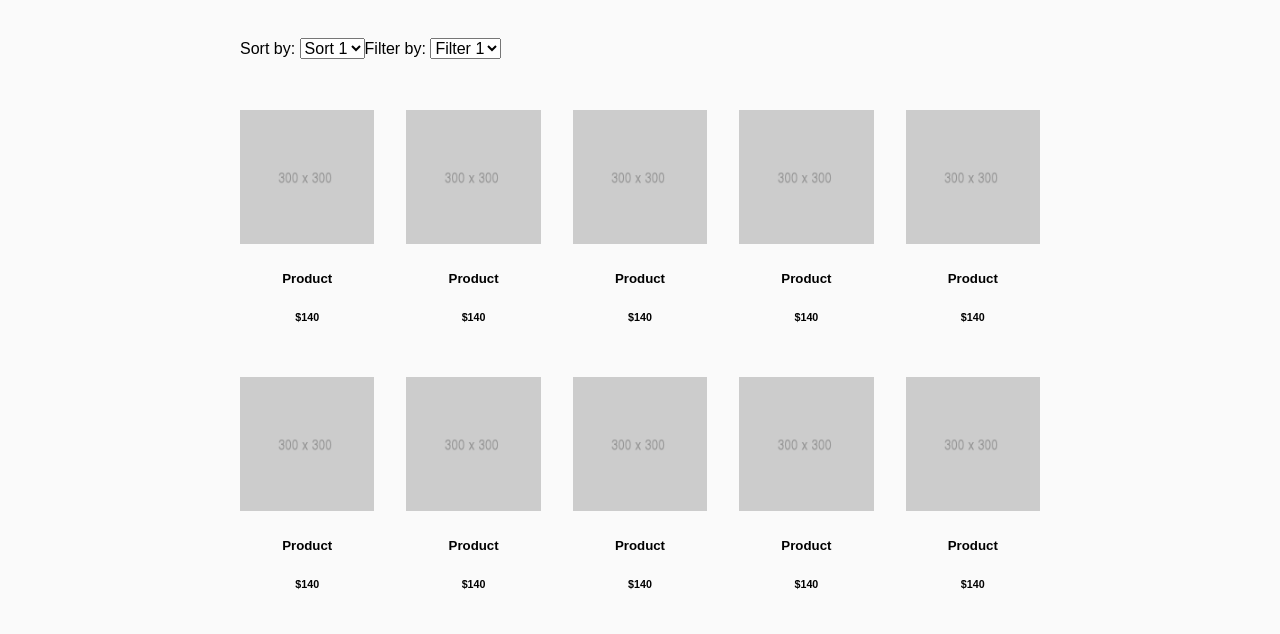
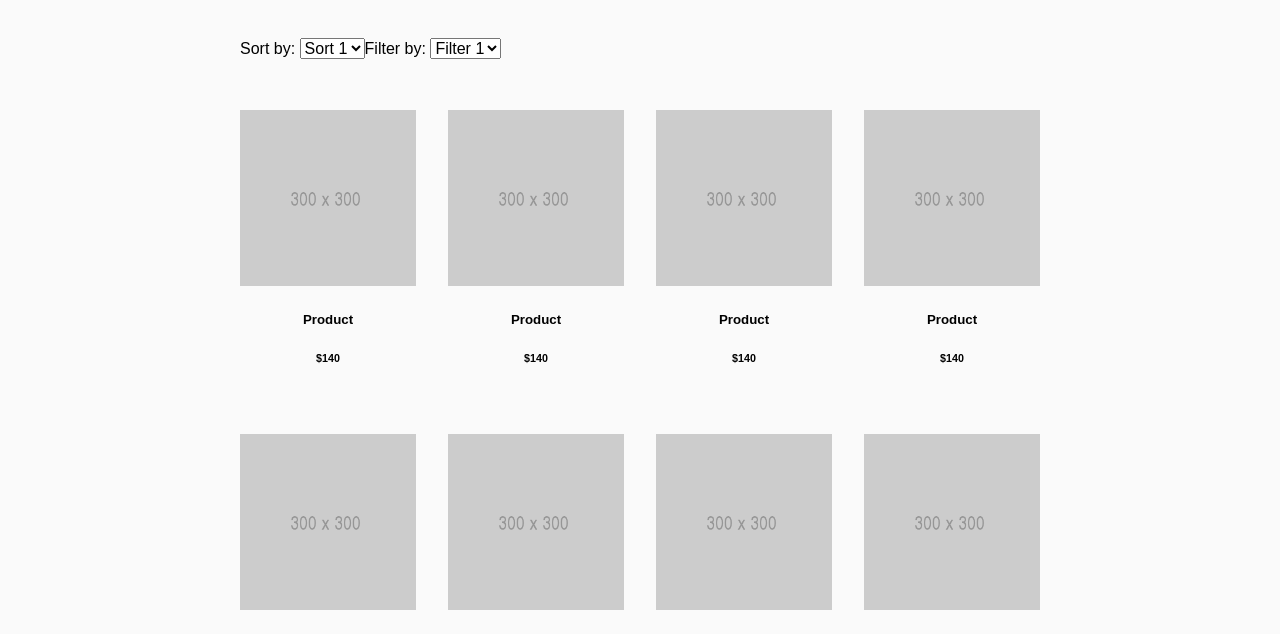
Before and after one commit to jaredgorski/stesse, a plain HTML site: page products.html in a window 1280 px wide. Shown: the part 146-780 px from the top of the page. Drawn offline with Linux system fonts and the light colour scheme.

Commit message:
Test ios scrolling

```diff
--- a/css/gallery.css
+++ b/css/gallery.css
@@ -1,8 +1,3 @@
-
-html {
-  overflow: hidden;
-}
-
 body {
   overflow-x: hidden;
   overflow-y: hidden;
--- a/css/main.css
+++ b/css/main.css
@@ -12,12 +12,12 @@ body {
   height: 100%;
 	font-family: sans-serif;
   background-color: #f9f9f9;
-  transform-style: preserve-3d;
-  perspective: 2px;
   overflow-x: hidden;
   overflow-y: scroll;
   scroll-behavior: smooth;
   -webkit-overflow-scrolling: touch;
+  transform-style: preserve-3d;
+  perspective: 2px;
 }
 
 
--- a/css/products.css
+++ b/css/products.css
@@ -72,7 +72,6 @@
 
 @media (min-width: 800px) {
   .grid-product-container {
-    grid-template-columns: repeat(5, 1fr);
     max-width: 800px;
   }
   .filters {
```
